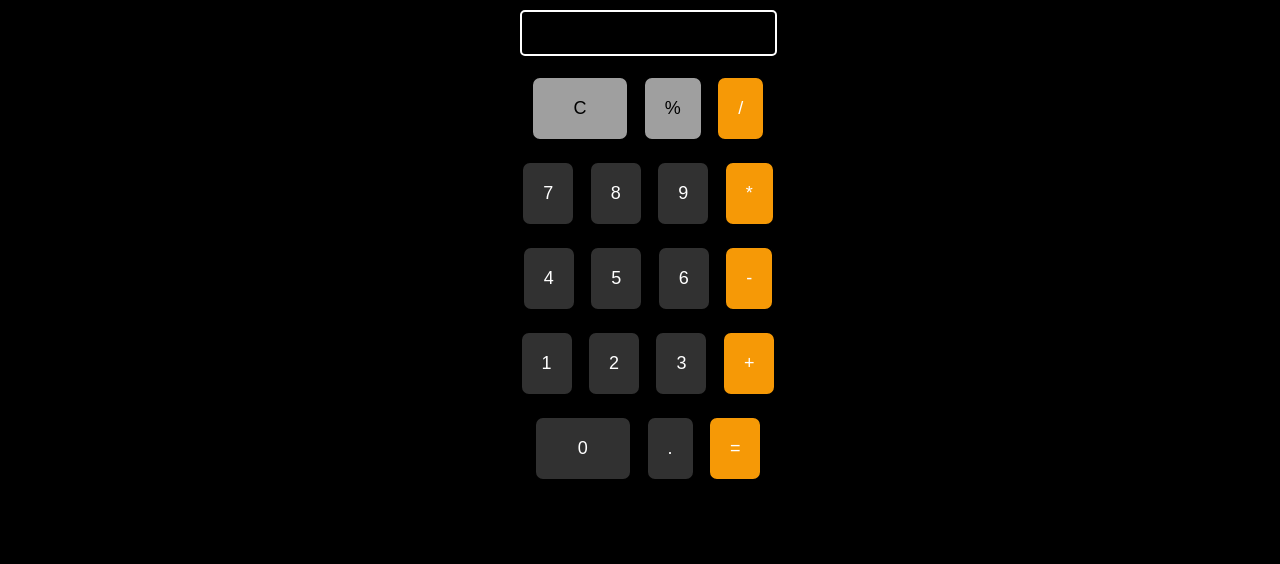
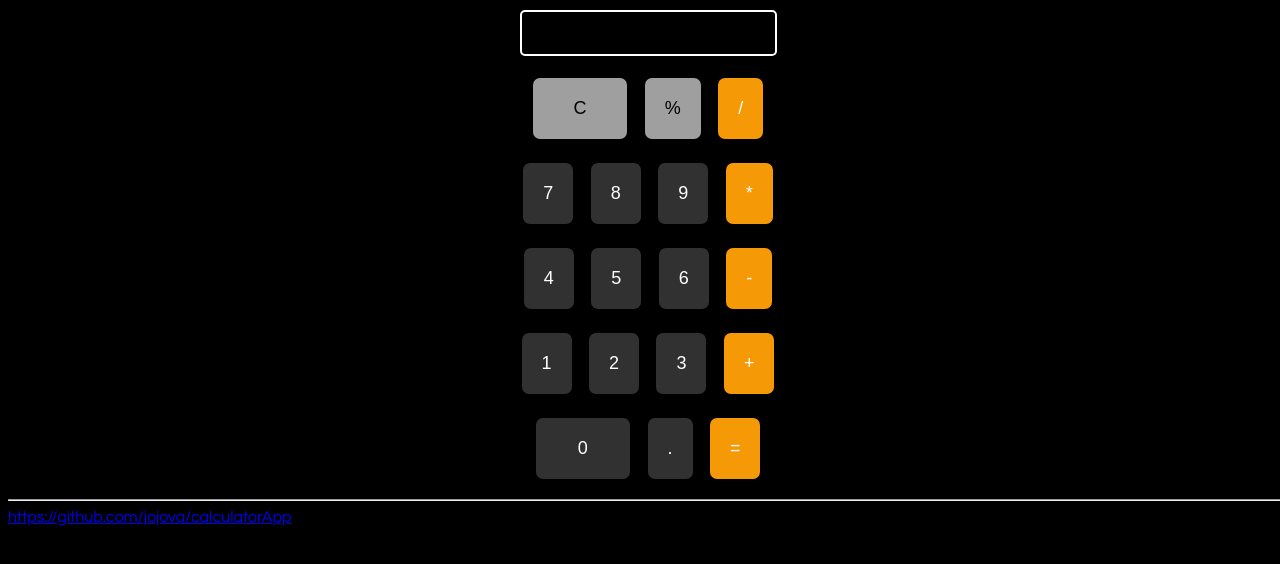
Before and after one commit to jojova/calculatorApp, a plain HTML site: page index.html in a window 1280 px wide. Shown: the part 76-640 px from the top of the page. Drawn offline with Linux system fonts and the light colour scheme.

Commit message:
Added GitHub link

```diff
--- a/index.html
+++ b/index.html
@@ -51,6 +51,10 @@
             <button class="button numerals">.</button>
             <button id="equalTo" class="button operators">=</button>
         </div>
+    </div><hr>
+
+    <div class="link">
+        <a href="https://github.com/jojova/calculatorApp">https://github.com/jojova/calculatorApp</a>
     </div>
 
     <script src="script.js"></script>
```
